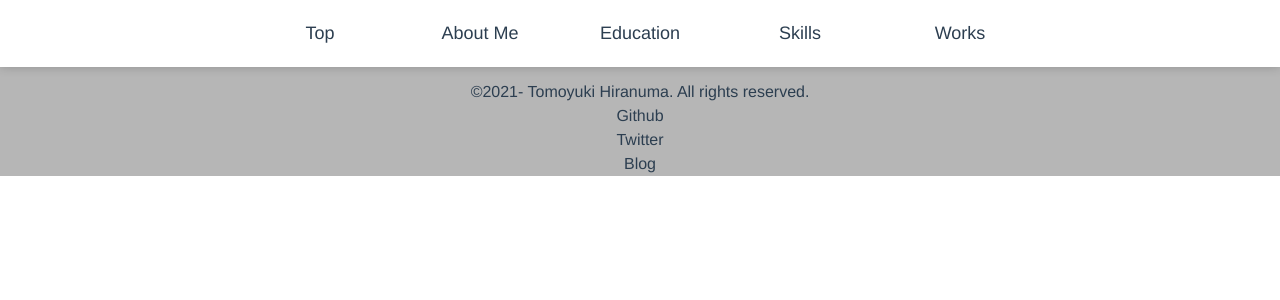
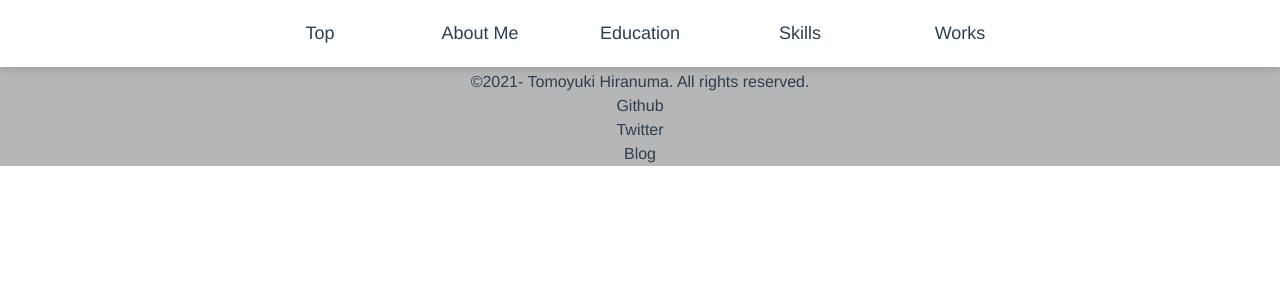
Before and after one commit to tomoyuki-hiranuma/portfolio, a Vue app: page / in a window 1280 px wide. Shown: the top 300 px of the page. Built offline with nearby package versions, Linux system fonts and the light colour scheme.

Commit message:
fix width height

```diff
--- a/src/components/MyFooter.vue
+++ b/src/components/MyFooter.vue
@@ -1,6 +1,6 @@
 <template>
   <footer>
-    <p>&copy;{{ thisYear }} Tomoyuki Hiranuma. All rights reserved.</p>
+    <p>&copy;{{ thisYear }}- Tomoyuki Hiranuma. All rights reserved.</p>
     <p>Github</p>
     <p>Twitter</p>
     <p>Blog</p>
@@ -12,7 +12,7 @@ export default {
   name: 'MyFooter',
   data() {
     return {
-      thisYear: '2021-',
+      thisYear: '2021',
     };
   },
 };
@@ -20,7 +20,8 @@ export default {
 
 <style lang="scss" scoped>
 footer {
+  width: 100%;
   background-color: lighten(dimgray, 30%);
-  padding-top: 20px;
+  padding-top: 10px;
 }
 </style>
```
